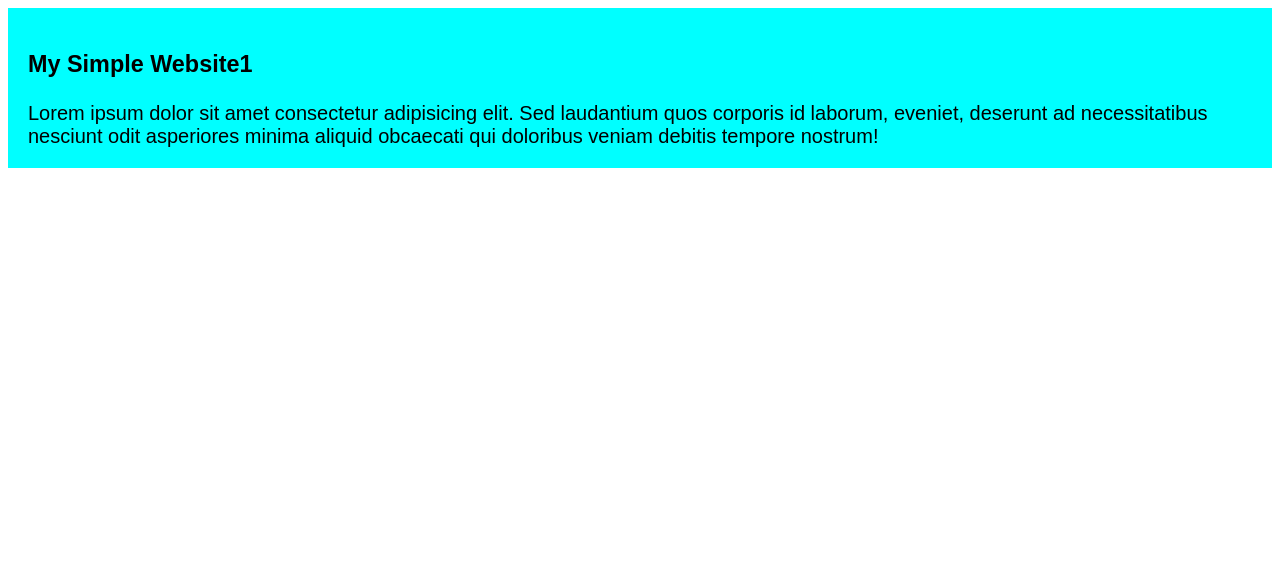
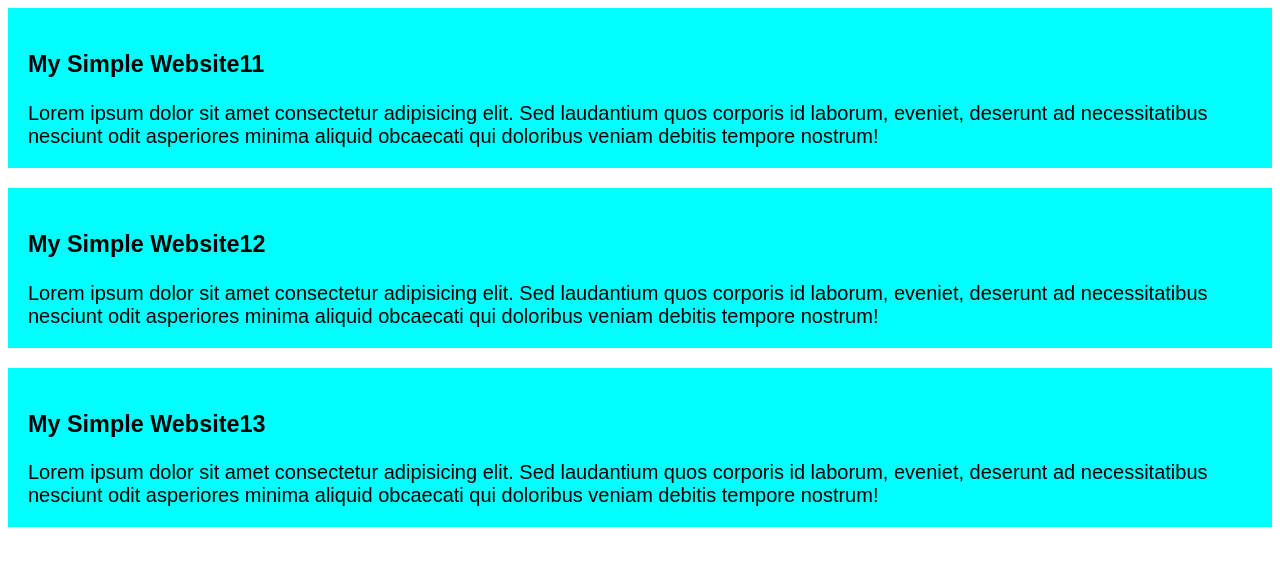
Before and after one commit to Marjuk1219/my-simple-website1, a plain HTML site: page index.html in a window 1280 px wide. Drawn offline with Linux system fonts and the light colour scheme.

Commit message:
added the second and the third blog

```diff
--- a/index.html
+++ b/index.html
@@ -8,8 +8,17 @@
 </head>
 <body>
     <div>
-        <h3>My Simple Website1</h3>
+        <h3>My Simple Website11</h3>
         Lorem ipsum dolor sit amet consectetur adipisicing elit. Sed laudantium quos corporis id laborum, eveniet, deserunt ad necessitatibus nesciunt odit asperiores minima aliquid obcaecati qui doloribus veniam debitis tempore nostrum!
     </div>
+    <div>
+        <h3>My Simple Website12</h3>
+        Lorem ipsum dolor sit amet consectetur adipisicing elit. Sed laudantium quos corporis id laborum, eveniet, deserunt ad necessitatibus nesciunt odit asperiores minima aliquid obcaecati qui doloribus veniam debitis tempore nostrum!
+    </div>
+    <div>
+        <h3>My Simple Website13</h3>
+        Lorem ipsum dolor sit amet consectetur adipisicing elit. Sed laudantium quos corporis id laborum, eveniet, deserunt ad necessitatibus nesciunt odit asperiores minima aliquid obcaecati qui doloribus veniam debitis tempore nostrum!
+    </div>
+
 </body>
 </html>
--- a/styles/blog.css
+++ b/styles/blog.css
@@ -3,4 +3,5 @@ div{
     font-size: 20px;
     font-family: fantasy;
     padding: 20px;
+    margin-bottom: 20px;
 }
```
